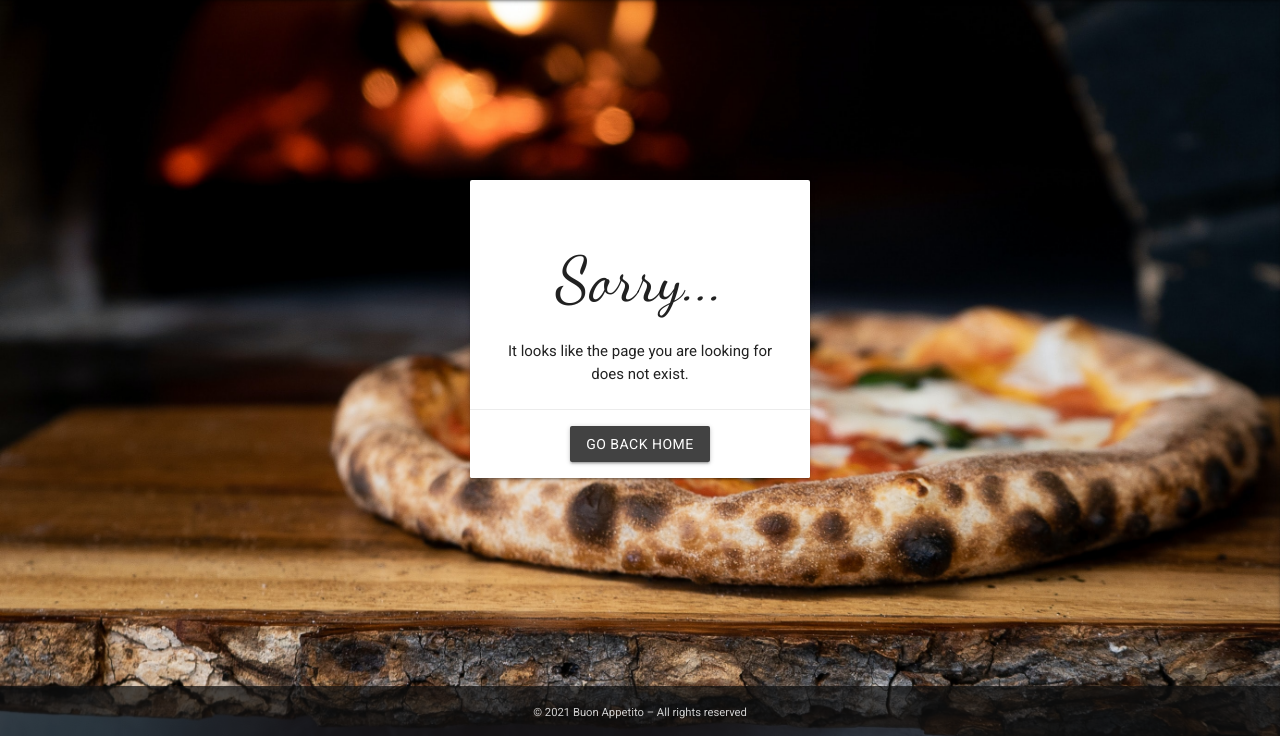
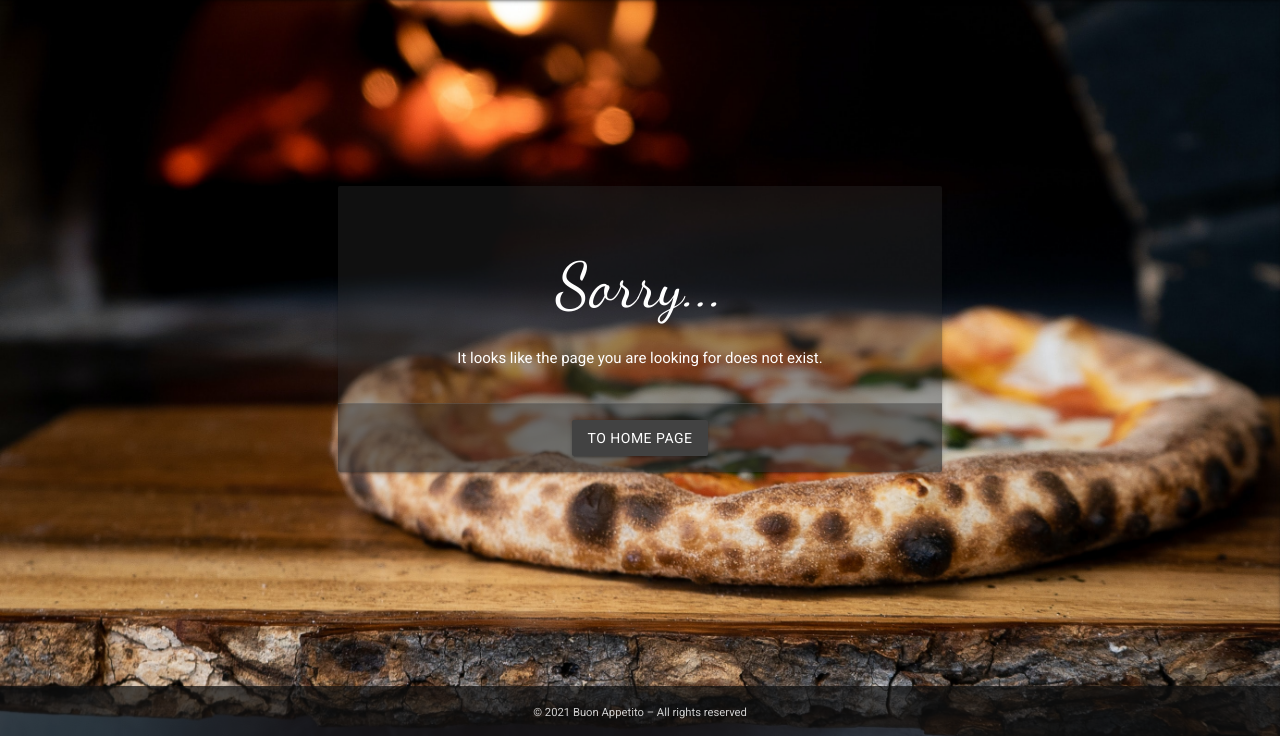
Before and after one commit to VictoriaShalabaeva/italian-cuisine-app, a Flask app: template templates/404.html in a window 1280 px wide. Shown: the part 64-800 px from the top of the page. Run offline with Flask 2, Linux system fonts and the light colour scheme; the template is opened without the code that fills it, so the values that code supplies are empty; some libraries are stand-ins or nearby versions.

Commit message:
Style 404 error page

```diff
--- a/templates/404.html
+++ b/templates/404.html
@@ -1,18 +1,18 @@
 {% extends "base.html" %}
 {% block content %}
 
-<div class="container valign-wrapper">
+<div class="container">
     <div class="row">
-      <div class="col s10 offset-s1">
-         <div class="card">
-            <div class="card-content">
+       <div class="col s12" id="jumbotron-card-padding">
+          <div class="card jumbotron-card">
+             <div class="card-content white-text">
                 <div class="card-title logo center">
                    <h1>Sorry...</h1>
                 </div>
-               <p class="hometext center-align">It looks like the page you are looking for does not exist.</p>
+                <p class="hometext center-align" id="p-margin-bottom">It looks like the page you are looking for does not exist.</p>
              </div>
              <div class="card-action center">
-               <a href="{{ url_for('index') }}" class="white-text grey darken-3 waves-effect waves-light btn">Go back home</a>
+                <a href="{{ url_for('index') }}" class="white-text grey darken-3 waves-effect waves-light btn">To Home Page</a>
              </div>
           </div>
        </div>
--- a/templates/index.html
+++ b/templates/index.html
@@ -27,8 +27,4 @@
    </div>
 </div>
 
-
-
-
-
 {% endblock %}
```
Lines whose indentation alone changed are shown as unchanged.
